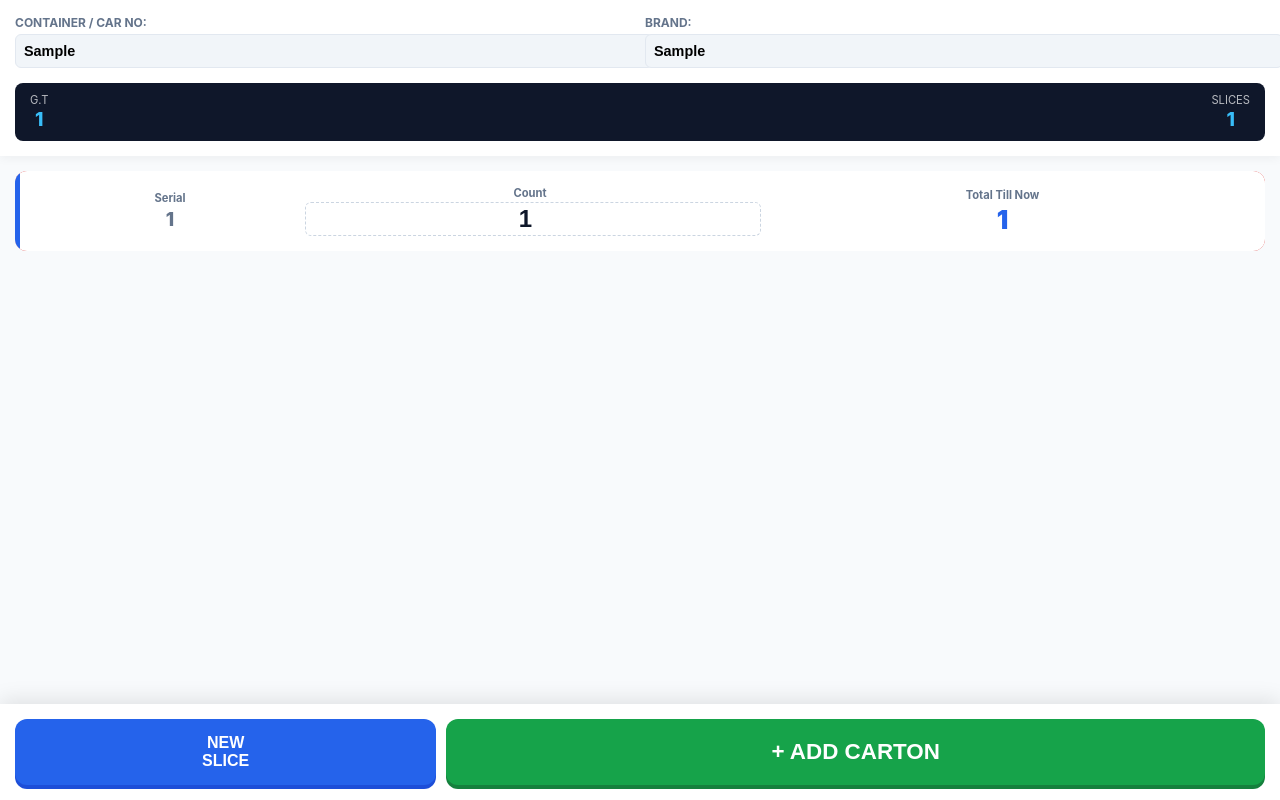
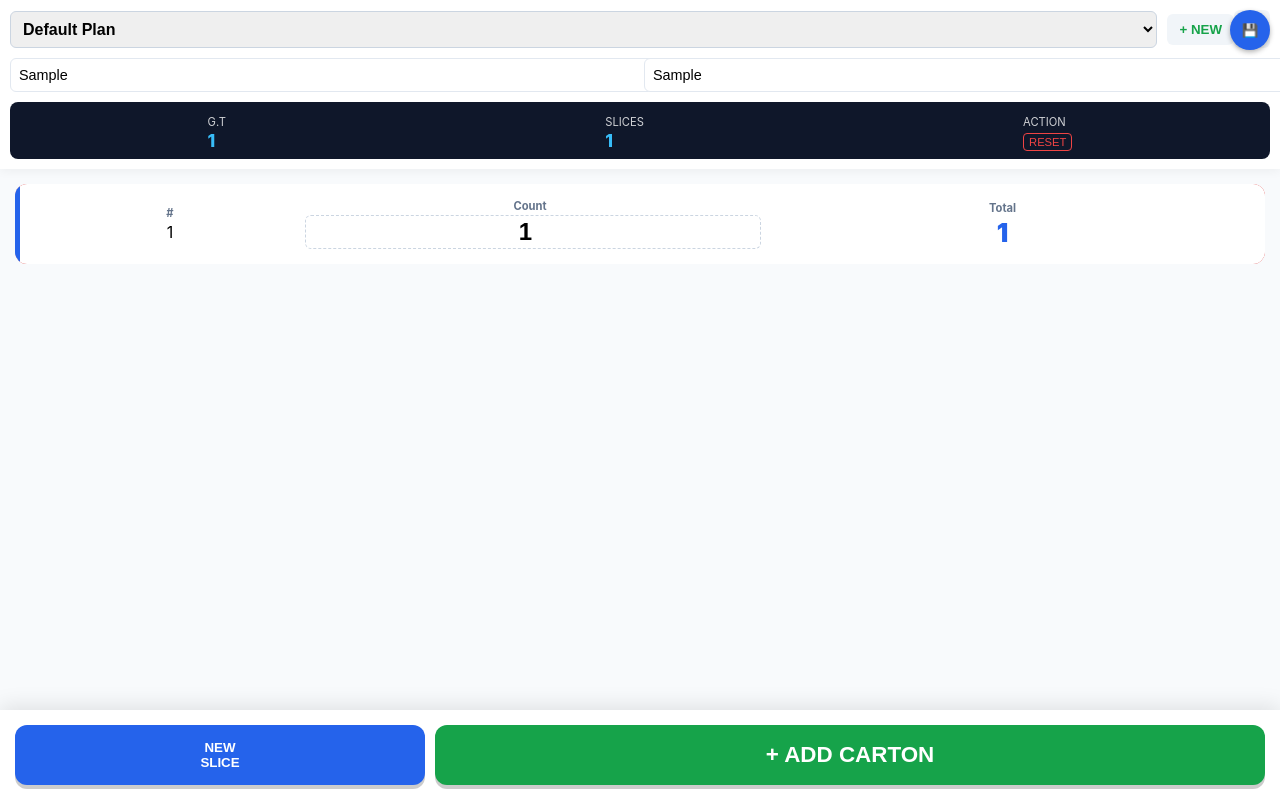
Before and after one commit to dushi1984/Container-counter, a plain HTML site: page index.html in a window 1280 px wide. Both pictures are taken after typing "Sample", "Sample" into the empty fields and a click on the button "+ ADD CARTON". Drawn offline with Linux system fonts and the light colour scheme.

Commit message:
Rename application and update styles and layout

```diff
--- a/index.html
+++ b/index.html
@@ -3,7 +3,7 @@
 <head>
     <meta charset="UTF-8">
     <meta name="viewport" content="width=device-width, initial-scale=1.0, maximum-scale=1.0, user-scalable=no">
-    <title>Pro Container Counter</title>
+    <title>Shipment Manager Pro</title>
     <style>
         :root {
             --primary: #2563eb;
@@ -12,7 +12,6 @@
             --bg: #f8fafc;
             --card: #ffffff;
             --text: #0f172a;
-            --gray: #64748b;
         }
 
         body {
@@ -24,30 +23,47 @@
             display: flex;
             flex-direction: column;
             overflow: hidden;
-            user-select: none; /* Prevent text selection during swipe */
         }
 
-        /* Header Area */
+        /* Header */
         header {
             background: var(--card);
-            padding: 15px;
+            padding: 10px;
             box-shadow: 0 2px 10px rgba(0,0,0,0.05);
             z-index: 10;
+        }
+
+        .top-bar {
+            display: flex;
+            justify-content: space-between;
+            align-items: center;
+            margin-bottom: 10px;
+        }
+
+        .shipment-select {
+            flex: 1;
+            padding: 8px;
+            font-size: 1rem;
+            border: 1px solid #cbd5e1;
+            border-radius: 6px;
+            margin-right: 10px;
+            font-weight: 700;
+        }
+
+        .btn-icon {
+            background: #f1f5f9;
+            border: none;
+            padding: 8px 12px;
+            border-radius: 6px;
+            font-weight: 700;
+            cursor: pointer;
         }
 
         .info-grid {
             display: grid;
             grid-template-columns: 1fr 1fr;
-            gap: 10px;
-            margin-bottom: 15px;
-        }
-
-        .input-group label {
-            display: block;
-            font-size: 0.75rem;
-            color: var(--gray);
-            font-weight: 700;
-            margin-bottom: 4px;
+            gap: 8px;
+            margin-bottom: 10px;
         }
 
         .input-group input {
@@ -56,56 +72,43 @@
             border: 1px solid #e2e8f0;
             border-radius: 6px;
             font-size: 0.9rem;
-            font-weight: 600;
-            background: #f1f5f9;
         }
 
         .stats-bar {
             display: flex;
-            justify-content: space-between;
+            justify-content: space-around;
             background: var(--text);
             color: white;
-            padding: 10px 15px;
+            padding: 8px;
             border-radius: 8px;
         }
 
-        .stat-item { text-align: center; }
-        .stat-label { font-size: 0.7rem; opacity: 0.7; display: block; }
-        .stat-val { font-size: 1.2rem; font-weight: 800; color: #38bdf8; }
+        .stat-val { font-weight: 800; color: #38bdf8; font-size: 1.1rem; }
+        .stat-label { font-size: 0.7rem; opacity: 0.8; }
 
-        /* List Area */
+        /* List */
         #list-container {
             flex: 1;
             overflow-y: auto;
             padding: 15px;
             padding-bottom: 160px;
-            position: relative;
         }
 
-        /* Swipeable Row Structure */
         .row-wrapper {
             position: relative;
             margin-bottom: 12px;
-            overflow: hidden; /* Hide the delete button initially */
+            overflow: hidden;
             border-radius: 12px;
-            touch-action: pan-y; /* Allow vertical scroll, handle horizontal in JS */
+            touch-action: pan-y;
         }
 
         .delete-bg {
             position: absolute;
-            top: 0;
-            bottom: 0;
-            right: 0;
-            width: 100%;
+            top: 0; bottom: 0; right: 0; width: 100%;
             background-color: var(--danger);
             color: white;
-            display: flex;
-            align-items: center;
-            justify-content: flex-end;
-            padding-right: 30px;
-            font-weight: 800;
-            font-size: 1.2rem;
-            z-index: 0;
+            display: flex; align-items: center; justify-content: flex-end;
+            padding-right: 30px; font-weight: 800; z-index: 0;
         }
 
         .slice-row {
@@ -114,8 +117,7 @@
             display: grid;
             grid-template-columns: 0.6fr 1fr 1.1fr;
             align-items: center;
-            position: relative;
-            z-index: 1;
+            position: relative; z-index: 1;
             transform: translateX(0);
             transition: transform 0.2s ease-out;
             box-shadow: 0 2px 5px rgba(0,0,0,0.05);
@@ -123,258 +125,349 @@
         }
 
         .cell { text-align: center; }
-        .cell-label { font-size: 0.7rem; color: var(--gray); font-weight: 700; margin-bottom: 2px; }
+        .cell-label { font-size: 0.7rem; color: #64748b; font-weight: 700; margin-bottom: 2px; }
 
-        /* Editable Count Input */
         .count-input {
-            width: 100%;
-            text-align: center;
-            font-size: 1.5rem;
-            font-weight: 800;
-            border: 1px dashed #cbd5e1;
-            border-radius: 6px;
-            padding: 2px;
-            background: #fff;
-            color: var(--text);
+            width: 100%; text-align: center; font-size: 1.5rem;
+            font-weight: 800; border: 1px dashed #cbd5e1;
+            border-radius: 6px; padding: 2px; background: #fff;
         }
 
-        .serial-val { font-size: 1.2rem; font-weight: 800; color: var(--gray); }
         .cumulative-val { font-size: 1.6rem; font-weight: 900; color: var(--primary); }
 
         /* Controls */
         .controls {
-            position: fixed;
-            bottom: 0;
-            left: 0;
-            right: 0;
-            background: var(--card);
-            padding: 15px;
+            position: fixed; bottom: 0; left: 0; right: 0;
+            background: var(--card); padding: 15px;
             box-shadow: 0 -4px 20px rgba(0,0,0,0.1);
-            display: flex;
-            gap: 10px;
-            z-index: 20;
+            display: grid; grid-template-columns: 1fr 1fr 1fr;
+            gap: 10px; z-index: 20;
         }
 
-        button {
-            border: none;
-            border-radius: 12px;
-            font-weight: 800;
-            cursor: pointer;
-            touch-action: manipulation;
-        }
-
-        .btn-count {
-            flex: 2;
-            background-color: var(--success);
-            color: white;
-            font-size: 1.4rem;
-            padding: 20px 0;
-            box-shadow: 0 4px 0 #15803d;
-        }
-
-        .btn-new {
-            flex: 1;
-            background-color: var(--primary);
-            color: white;
-            font-size: 1rem;
-            box-shadow: 0 4px 0 #1d4ed8;
+        button.action-btn {
+            border: none; border-radius: 12px; font-weight: 800;
+            cursor: pointer; padding: 15px 0; color: white;
+            box-shadow: 0 4px 0 rgba(0,0,0,0.2);
         }
 
         button:active { transform: translateY(4px); box-shadow: none !important; }
+
+        .btn-count { background-color: var(--success); grid-column: span 2; font-size: 1.4rem; }
+        .btn-new { background-color: var(--primary); }
+
+        /* File Operations Bar */
+        .file-ops {
+            position: fixed; top: 0; left: 0; right: 0;
+            background: rgba(0,0,0,0.9); color: white;
+            padding: 5px; display: flex; justify-content: space-around;
+            z-index: 100; transform: translateY(-100%); transition: transform 0.3s;
+        }
+        .file-ops.show { transform: translateY(0); }
+        .file-btn { background: none; border: 1px solid white; color: white; padding: 5px 10px; border-radius: 4px; font-size: 0.8rem; }
+
+        .toggle-files {
+            position: fixed; top: 10px; right: 10px; z-index: 101;
+            background: var(--primary); color: white; border: none;
+            border-radius: 50%; width: 40px; height: 40px; font-weight: bold;
+            box-shadow: 0 2px 5px rgba(0,0,0,0.3);
+        }
+
     </style>
 </head>
 <body>
 
+<!-- Hidden File Input for Loading -->
+<input type="file" id="fileInput" accept=".json" style="display:none" onchange="loadFromFile(this)">
+
+<button class="toggle-files" onclick="toggleFileMenu()">💾</button>
+
+<div class="file-ops" id="fileMenu">
+    <button class="file-btn" onclick="saveToFile()">⬇ SAVE TO FILE</button>
+    <button class="file-btn" onclick="document.getElementById('fileInput').click()">⬆ LOAD FILE</button>
+    <button class="file-btn" onclick="toggleFileMenu()">CLOSE</button>
+</div>
+
 <header>
+    <div class="top-bar">
+        <select id="shipmentSelect" class="shipment-select" onchange="switchShipment()"></select>
+        <button class="btn-icon" onclick="createNewShipment()" style="color: var(--success)">+ NEW</button>
+        <button class="btn-icon" onclick="deleteCurrentShipment()" style="color: var(--danger)">🗑</button>
+    </div>
+
     <div class="info-grid">
         <div class="input-group">
-            <label>CONTAINER / CAR NO:</label>
-            <input type="text" id="containerNo" placeholder="e.g. MSKU123456" oninput="saveMeta()">
+            <input type="text" id="containerNo" placeholder="Container No." oninput="updateMeta()">
         </div>
         <div class="input-group">
-            <label>BRAND:</label>
-            <input type="text" id="brandName" placeholder="e.g. Zara" oninput="saveMeta()">
+            <input type="text" id="brandName" placeholder="Brand" oninput="updateMeta()">
         </div>
     </div>
+
     <div class="stats-bar">
-        <div class="stat-item">
-            <span class="stat-label">G.T</span>
-            <span class="stat-val" id="grandTotal">0</span>
-        </div>
-        <div class="stat-item">
-            <span class="stat-label">SLICES</span>
-            <span class="stat-val" id="totalSlices">0</span>
-        </div>
+        <div class="stat-item"><span class="stat-label">G.T</span><br><span class="stat-val" id="grandTotal">0</span></div>
+        <div class="stat-item"><span class="stat-label">SLICES</span><br><span class="stat-val" id="totalSlices">0</span></div>
+        <div class="stat-item"><span class="stat-label">ACTION</span><br><button onclick="resetCurrentContainer()" style="background:none; border:1px solid #ef4444; color:#ef4444; border-radius:4px; font-size:0.7rem; padding:2px 5px;">RESET</button></div>
     </div>
 </header>
 
-<div id="list-container">
-    <!-- Rows injected here -->
-</div>
+<div id="list-container"></div>
 
 <div class="controls">
-    <button class="btn-new" onclick="addNewSlice()">NEW<br>SLICE</button>
-    <button class="btn-count" onclick="addToCurrentSlice()">+ ADD CARTON</button>
+    <button class="action-btn btn-new" onclick="addNewSlice()">NEW<br>SLICE</button>
+    <button class="action-btn btn-count" onclick="addToCurrentSlice()">+ ADD CARTON</button>
 </div>
 
 <script>
-    // State
-    let slices = JSON.parse(localStorage.getItem('proSlices')) || [];
-    let meta = JSON.parse(localStorage.getItem('proMeta')) || { container: '', brand: '' };
+    // Global Data Structure
+    let appData = {
+        shipments: [],
+        activeShipmentId: null
+    };
 
-    if (slices.length === 0) slices.push({ id: Date.now(), count: 0 });
-
-    const containerEl = document.getElementById('list-container');
-    const gtDisplay = document.getElementById('grandTotal');
-    const tsDisplay = document.getElementById('totalSlices');
-    const containerInput = document.getElementById('containerNo');
-    const brandInput = document.getElementById('brandName');
-
-    // Initialize Meta Inputs
-    containerInput.value = meta.container;
-    brandInput.value = meta.brand;
-
-    function saveData() {
-        localStorage.setItem('proSlices', JSON.stringify(slices));
-        render();
+    // Initialize
+    function init() {
+        // Create default if empty
+        if (appData.shipments.length === 0) {
+            createNewShipment("Default Plan");
+        }
+        renderShipmentSelector();
+        loadActiveShipment();
     }
 
-    function saveMeta() {
-        meta.container = containerInput.value;
-        meta.brand = brandInput.value;
-        localStorage.setItem('proMeta', JSON.stringify(meta));
+    // --- Shipment Management ---
+
+    function createNewShipment(name) {
+        const newId = Date.now().toString();
+        const shipmentName = name || prompt("Enter Shipment/Plan Name:", "Shipment " + (appData.shipments.length + 1));
+
+        if (!shipmentName) return;
+
+        const newShipment = {
+            id: newId,
+            name: shipmentName,
+            meta: { container: '', brand: '' },
+            slices: [{ id: Date.now(), count: 0 }]
+        };
+
+        appData.shipments.push(newShipment);
+        appData.activeShipmentId = newId;
+        renderShipmentSelector();
+        loadActiveShipment();
     }
 
+    function deleteCurrentShipment() {
+        if (appData.shipments.length <= 1) {
+            alert("Cannot delete the last shipment.");
+            return;
+        }
+        if (confirm("Delete this entire shipment plan?")) {
+            appData.shipments = appData.shipments.filter(s => s.id !== appData.activeShipmentId);
+            appData.activeShipmentId = appData.shipments[0].id;
+            renderShipmentSelector();
+            loadActiveShipment();
+        }
+    }
+
+    function switchShipment() {
+        const select = document.getElementById('shipmentSelect');
+        appData.activeShipmentId = select.value;
+        loadActiveShipment();
+    }
+
+    function renderShipmentSelector() {
+        const select = document.getElementById('shipmentSelect');
+        select.innerHTML = '';
+        appData.shipments.forEach(s => {
+            const opt = document.createElement('option');
+            opt.value = s.id;
+            opt.text = s.name;
+            if (s.id === appData.activeShipmentId) opt.selected = true;
+            select.appendChild(opt);
+        });
+    }
+
+    // --- Active Shipment Logic ---
+
+    function getActive() {
+        return appData.shipments.find(s => s.id === appData.activeShipmentId);
+    }
+
+    function loadActiveShipment() {
+        const s = getActive();
+        document.getElementById('containerNo').value = s.meta.container;
+        document.getElementById('brandName').value = s.meta.brand;
+        renderRows();
+    }
+
+    function updateMeta() {
+        const s = getActive();
+        s.meta.container = document.getElementById('containerNo').value;
+        s.meta.brand = document.getElementById('brandName').value;
+    }
+
+    function resetCurrentContainer() {
+        if(confirm("Reset counts for this container?")) {
+            const s = getActive();
+            s.slices = [{ id: Date.now(), count: 0 }];
+            renderRows();
+        }
+    }
+
+    // --- Counting Logic ---
+
     function addToCurrentSlice() {
-        slices[slices.length - 1].count++;
-        saveData();
+        const s = getActive();
+        s.slices[s.slices.length - 1].count++;
+        renderRows();
         scrollToBottom();
     }
 
     function addNewSlice() {
-        slices.push({ id: Date.now(), count: 0 });
-        saveData();
+        const s = getActive();
+        s.slices.push({ id: Date.now(), count: 0 });
+        renderRows();
         scrollToBottom();
     }
 
-    function updateCount(index, newVal) {
-        const val = parseInt(newVal) || 0;
-        slices[index].count = val;
-        // Save without full re-render to keep focus, but update totals
-        localStorage.setItem('proSlices', JSON.stringify(slices));
+    function updateCount(index, val) {
+        const s = getActive();
+        s.slices[index].count = parseInt(val) || 0;
         updateTotalsOnly();
     }
 
     function deleteSlice(index) {
-        if (slices.length > 1) {
-            slices.splice(index, 1);
+        const s = getActive();
+        if (s.slices.length > 1) {
+            s.slices.splice(index, 1);
         } else {
-            slices[0].count = 0; // Reset if it's the last one
+            s.slices[0].count = 0;
         }
-        saveData();
+        renderRows();
     }
 
-    function scrollToBottom() {
-        setTimeout(() => containerEl.scrollTop = containerEl.scrollHeight, 50);
-    }
+    // --- Rendering & Swipe ---
 
-    function updateTotalsOnly() {
-        let total = 0;
-        slices.forEach(s => total += s.count);
-        gtDisplay.innerText = total;
-        tsDisplay.innerText = slices.length;
-
-        // Update cumulative numbers in DOM without full rebuild
-        let running = 0;
-        const rows = document.querySelectorAll('.slice-row');
-        rows.forEach((row, idx) => {
-            running += slices[idx].count;
-            row.querySelector('.cumulative-val').innerText = running;
-        });
-    }
-
-    function render() {
-        containerEl.innerHTML = '';
+    function renderRows() {
+        const container = document.getElementById('list-container');
+        container.innerHTML = '';
+        const s = getActive();
         let runningTotal = 0;
 
-        slices.forEach((slice, index) => {
+        s.slices.forEach((slice, index) => {
             runningTotal += slice.count;
 
             const wrapper = document.createElement('div');
             wrapper.className = 'row-wrapper';
-            wrapper.dataset.index = index;
 
-            // HTML Structure for Swipe
             wrapper.innerHTML = `
-                <div class="delete-bg">DELETE SLIDE →</div>
+                <div class="delete-bg">DELETE →</div>
                 <div class="slice-row">
-                    <div class="cell">
-                        <div class="cell-label">Serial</div>
-                        <div class="serial-val">${index + 1}</div>
-                    </div>
+                    <div class="cell"><div class="cell-label">#</div><div>${index + 1}</div></div>
                     <div class="cell">
                         <div class="cell-label">Count</div>
-                        <input type="number" class="count-input" value="${slice.count}"
-                               onchange="updateCount(${index}, this.value)"
-                               onclick="this.select()">
+                        <input type="number" class="count-input" value="${slice.count}" onchange="updateCount(${index}, this.value)" onclick="this.select()">
                     </div>
-                    <div class="cell">
-                        <div class="cell-label">Total Till Now</div>
-                        <div class="cumulative-val">${runningTotal}</div>
-                    </div>
+                    <div class="cell"><div class="cell-label">Total</div><div class="cumulative-val">${runningTotal}</div></div>
                 </div>
             `;
 
-            containerEl.appendChild(wrapper);
-            initSwipe(wrapper);
+            container.appendChild(wrapper);
+            initSwipe(wrapper, index);
         });
 
-        gtDisplay.innerText = runningTotal;
-        tsDisplay.innerText = slices.length;
+        document.getElementById('grandTotal').innerText = runningTotal;
+        document.getElementById('totalSlices').innerText = s.slices.length;
     }
 
-    // Swipe Logic
-    function initSwipe(element) {
+    function updateTotalsOnly() {
+        const s = getActive();
+        let running = 0;
+        const rows = document.querySelectorAll('.slice-row');
+        rows.forEach((row, idx) => {
+            running += s.slices[idx].count;
+            row.querySelector('.cumulative-val').innerText = running;
+        });
+        document.getElementById('grandTotal').innerText = running;
+    }
+
+    function scrollToBottom() {
+        setTimeout(() => {
+            const c = document.getElementById('list-container');
+            c.scrollTop = c.scrollHeight;
+        }, 50);
+    }
+
+    function initSwipe(element, index) {
         let startX, currentX;
         const row = element.querySelector('.slice-row');
-        const threshold = 100; // px to trigger delete
 
-        element.addEventListener('touchstart', (e) => {
-            startX = e.touches[0].clientX;
-            row.style.transition = 'none';
-        }, {passive: true});
-
-        element.addEventListener('touchmove', (e) => {
+        element.addEventListener('touchstart', e => { startX = e.touches[0].clientX; row.style.transition = 'none'; }, {passive: true});
+        element.addEventListener('touchmove', e => {
             currentX = e.touches[0].clientX;
             let diff = currentX - startX;
-
-            // Only allow swiping left (negative diff)
-            if (diff < 0) {
-                row.style.transform = `translateX(${diff}px)`;
-            }
+            if (diff < 0) row.style.transform = `translateX(${diff}px)`;
         }, {passive: true});
-
-        element.addEventListener('touchend', (e) => {
-            let diff = currentX - startX;
-            row.style.transition = 'transform 0.2s ease-out';
-
-            if (diff < -threshold) {
-                // Swiped enough to delete
+        element.addEventListener('touchend', e => {
+            row.style.transition = 'transform 0.2s';
+            if (currentX - startX < -100) {
                 row.style.transform = `translateX(-100%)`;
-                setTimeout(() => {
-                    deleteSlice(parseInt(element.dataset.index));
-                }, 200);
+                setTimeout(() => deleteSlice(index), 200);
             } else {
-                // Snap back
                 row.style.transform = `translateX(0)`;
             }
         });
     }
 
-    // Initial Load
-    render();
-    scrollToBottom();
+    // --- File Operations (Save/Load) ---
+
+    function toggleFileMenu() {
+        document.getElementById('fileMenu').classList.toggle('show');
+    }
+
+    function saveToFile() {
+        const dataStr = JSON.stringify(appData, null, 2);
+        const blob = new Blob([dataStr], { type: "application/json" });
+        const url = URL.createObjectURL(blob);
+
+        const a = document.createElement('a');
+        const date = new Date().toISOString().slice(0,10);
+        a.href = url;
+        a.download = `Shipment_Plan_${date}.json`;
+        document.body.appendChild(a);
+        a.click();
+        document.body.removeChild(a);
+        URL.revokeObjectURL(url);
+        toggleFileMenu();
+    }
+
+    function loadFromFile(input) {
+        const file = input.files[0];
+        if (!file) return;
+
+        const reader = new FileReader();
+        reader.onload = function(e) {
+            try {
+                const loadedData = JSON.parse(e.target.result);
+                if (loadedData.shipments) {
+                    appData = loadedData;
+                    renderShipmentSelector();
+                    loadActiveShipment();
+                    alert("Data loaded successfully!");
+                    toggleFileMenu();
+                } else {
+                    alert("Invalid file format.");
+                }
+            } catch (err) {
+                alert("Error reading file.");
+            }
+        };
+        reader.readAsText(file);
+        input.value = ''; // Reset input
+    }
+
+    // Start
+    init();
+
 </script>
-
 </body>
 </html>
```
